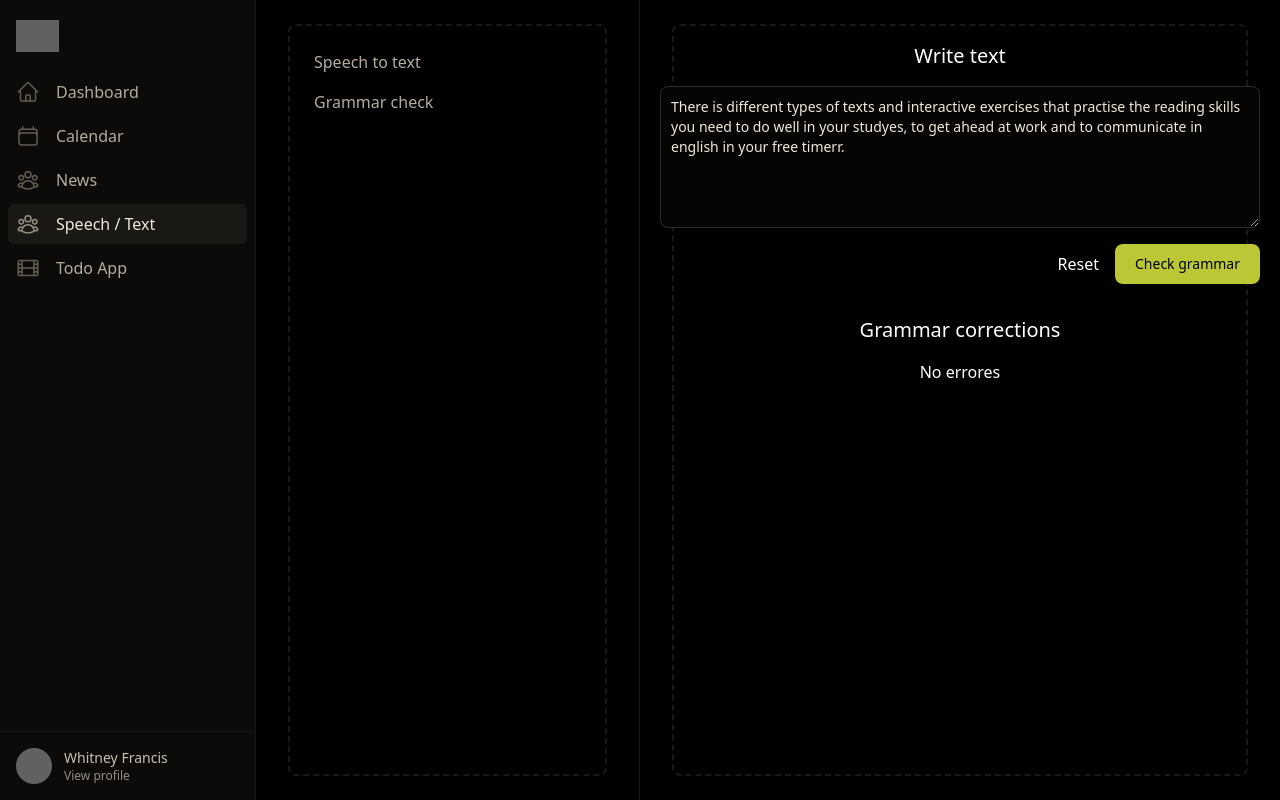
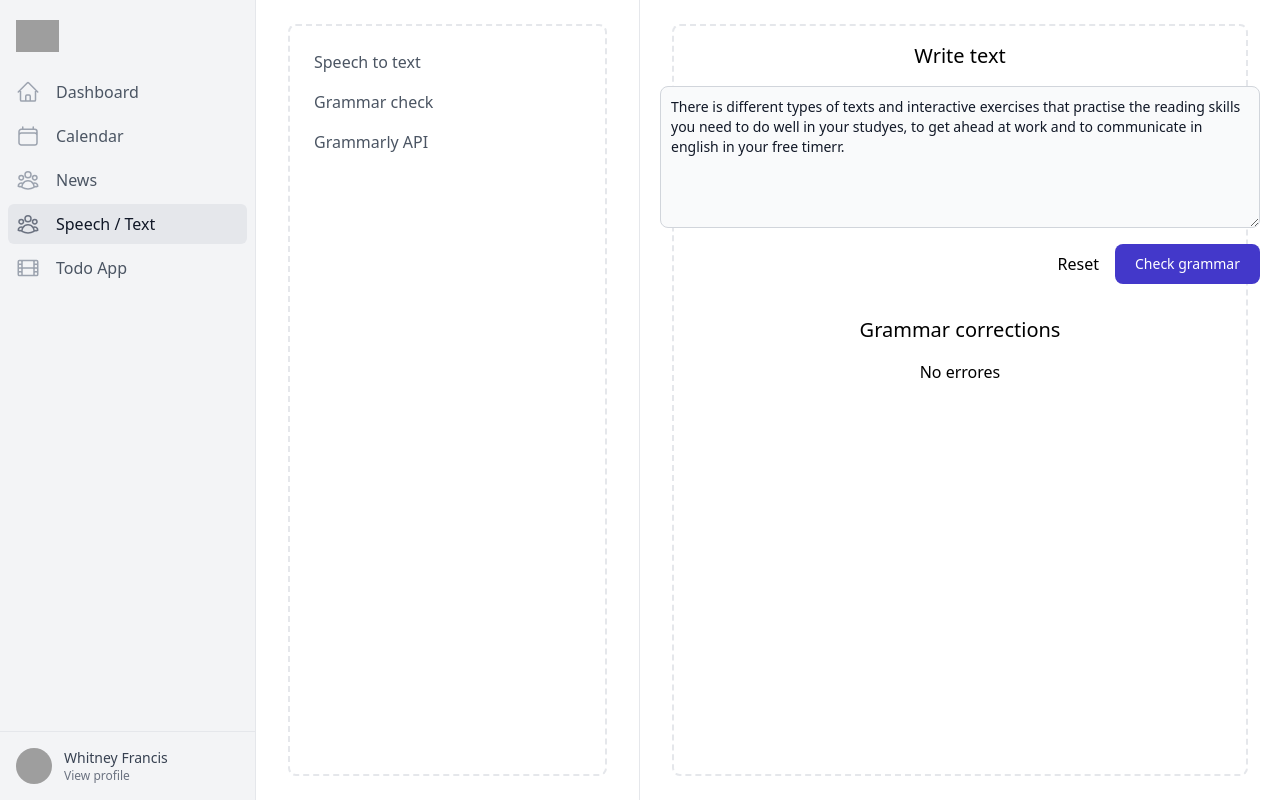
Before and after one commit to manutepowa/movies, a Next.js app: page /text-speech/grammar in a window 1280 px wide. Built offline with nearby package versions, Linux system fonts and the light colour scheme; grey boxes are pictures that could not be loaded.

Commit message:
feat: add grammarly editor

```diff
--- a/package.json
+++ b/package.json
@@ -10,6 +10,7 @@
     "test": "vitest"
   },
   "dependencies": {
+    "@grammarly/editor-sdk-react": "2.3.11",
     "@headlessui/react": "1.7.13",
     "@heroicons/react": "2.0.16",
     "@tailwindcss/forms": "0.5.3",
--- a/src/app/api/hello/route.ts
+++ b/src/app/api/hello/route.ts
@@ -1,6 +1,6 @@
 import { NextResponse } from "next/server"
 
-export async function GET(request: Request) {
+export async function GET() {
   // console.log({ request })
   return NextResponse.json({ result: "ok" })
 }
--- a/src/app/layout.tsx
+++ b/src/app/layout.tsx
@@ -14,7 +14,7 @@ interface RootLayoutProps {
 
 export default function RootLayout({ children }: RootLayoutProps) {
   return (
-    <html className="h-full bg-white invert">
+    <html className="h-full bg-white">
       <body className="bg-manute">
         <div className="h-screen overflow-hidden">
           <div className="flex h-full">
--- /dev/null
+++ b/src/app/text-speech/grammarly/page.tsx
@@ -0,0 +1,11 @@
+"use client"
+import { GrammarlyEditor } from "../utilities/components/GrammarlyEditor"
+
+export default function GrammarlyPage() {
+  return (
+    <div className="flex flex-col items-center gap-y-4">
+      <h1 className="text-xl">Write text</h1>
+      <GrammarlyEditor />
+    </div>
+  )
+}
--- a/src/app/text-speech/layout.tsx
+++ b/src/app/text-speech/layout.tsx
@@ -29,6 +29,14 @@ export default function SpeechLayout({ children }: SpeechLayoutProps) {
               Grammar check
             </Link>
           </li>
+          <li>
+            <Link
+              className="text-gray-600 hover:bg-gray-50 hover:text-gray-900 group flex items-center px-2 py-2 text-base font-medium rounded-md"
+              href="text-speech/grammarly"
+            >
+              Grammarly API
+            </Link>
+          </li>
         </ul>
       </AsideContainer>
     </div>
--- a/src/app/text-speech/utilities/components/CorrectedText.tsx
+++ b/src/app/text-speech/utilities/components/CorrectedText.tsx
@@ -9,7 +9,7 @@ export default function CorrectedText({ text, matches }: Props) {
     const errorText = text
     const arrayOfComponents = []
     let textIndex = 0
-    matches?.forEach((match: any, i: number) => {
+    matches?.forEach((match: any) => {
       const { offset, length } = match
       if (offset === textIndex) {
         const initial = errorText.substring(offset, offset + length)
--- /dev/null
+++ b/src/app/text-speech/utilities/components/GrammarlyEditor.tsx
@@ -0,0 +1,21 @@
+import React from "react"
+import { GrammarlyEditorPlugin } from "@grammarly/editor-sdk-react"
+import useGrammar from "../store/useGrammar"
+
+export function GrammarlyEditor() {
+  const { text, updateText } = useGrammar()
+  return (
+    <GrammarlyEditorPlugin
+      className="w-full"
+      clientId="client_AQnEdNEAUrDEPW5vZNvcPe"
+      config={{ autocomplete: "on" }}
+    >
+      <textarea
+        rows={6}
+        className="block p-2.5 w-full text-sm text-gray-900 rounded-lg border border-gray-300 focus:ring-blue-500 focus:border-blue-500 dark:bg-gray-700 dark:border-gray-600 dark:placeholder-gray-400 dark:text-white dark:focus:ring-blue-500 dark:focus:border-blue-500"
+        value={text}
+        onChange={(e) => updateText(e.target.value)}
+      ></textarea>
+    </GrammarlyEditorPlugin>
+  )
+}
--- a/src/app/todoapp/utilities/store/todo.ts
+++ b/src/app/todoapp/utilities/store/todo.ts
@@ -19,7 +19,7 @@ const initialState: Todo[] = [
   { id: "3", text: "Learn Zustand", completed: false },
 ]
 
-export const useTodoStore = create<TodoStore>((set, get) => ({
+export const useTodoStore = create<TodoStore>((set) => ({
   todos: initialState,
   value: "",
   setValue: (value) => set({ value }),
```
